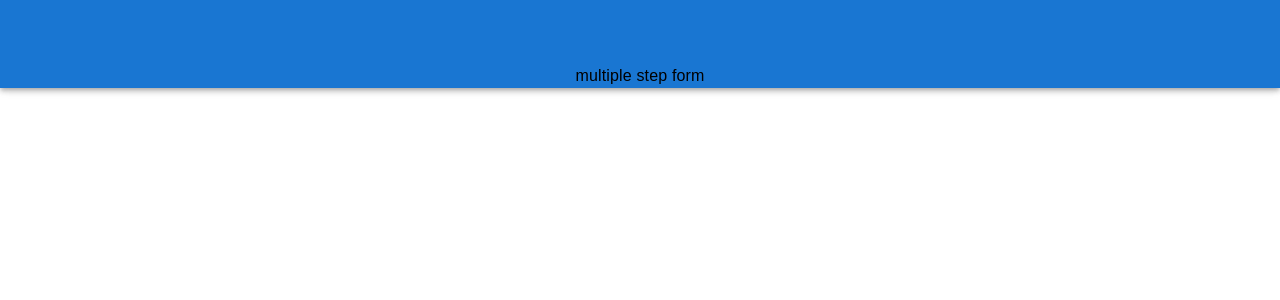
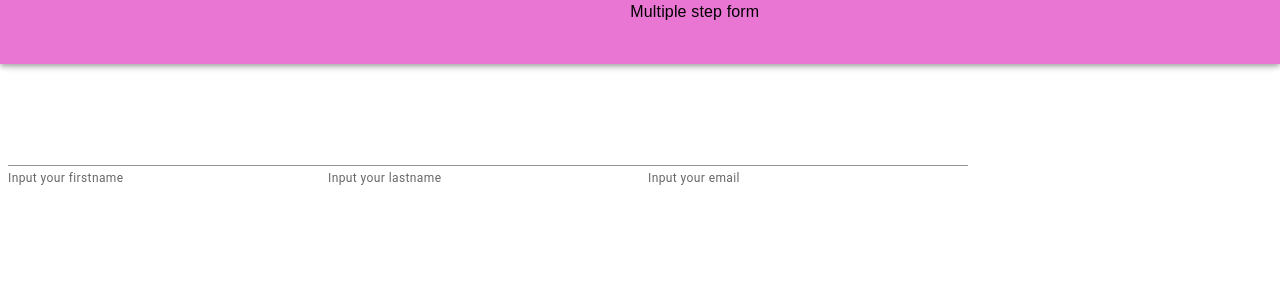
Before and after one commit to lilphemy/Multi-step-form, a React (Vite) app: page / in a window 1280 px wide. Shown: the top 300 px of the page. Built offline with nearby package versions, Linux system fonts and the light colour scheme.

Commit message:
working up the form for personal details

```diff
--- a/src/components/userpersonaldetails.tsx
+++ b/src/components/userpersonaldetails.tsx
@@ -9,7 +9,7 @@ import { Toolbar, Typography, IconButton } from '@mui/material'
 const theme = createTheme({
     palette: {
         primary: {
-            main:'#1976d2'
+            main:'#e976d2'
         }
     }
 })
@@ -42,13 +42,15 @@ class FormUserDetails extends Component<formUserDetails> {
         return(
             <ThemeProvider theme={theme}>
                 <React.Fragment>
-                    <AppBar title = "multiple step form" sx = {{textAlign: "center"}}>
-                        <Toolbar>
+                    <AppBar sx = {{textAlign: "center", flex: "flex", flexDirection: 'row', justifyContent: "space-between"  }}>
+                        <Toolbar sx = {{width: '5%'}}>
                             <IconButton edge = 'start' color="secondary" aria-label = "menu"></IconButton>
                         </Toolbar>
-                        <Typography sx = {{fontFamily: "sans-serif", color: "WindowText"}}>multiple step form</Typography>
+                        <Typography sx = {{fontFamily: "sans-serif", color: "WindowText", width: '95%', textAlign: 'center'}}>Multiple step form</Typography>
                     </AppBar>
-                    <TextField helperText = "Input your username" onChange = {handleChange("firstName")} value={values.firstName}/>
+                    <TextField variant = "standard" sx = {{position: 'relative', my: '10%', width: '20rem'}} helperText = "Input your firstname" onChange = {handleChange("firstName")} value={values.firstName}/>
+                    <TextField variant = "standard" sx = {{position: 'relative', my: '10%', width: '20rem'}} helperText = "Input your lastname" onChange = {handleChange("lastname")} value={values.lastName}/>
+                    <TextField variant = "standard" sx = {{position: 'relative', my: '10%', width: '20rem'}} helperText = "Input your email" onChange = {handleChange("email")} value={values.email}/>
                 </React.Fragment>
             </ThemeProvider>
         )
```
